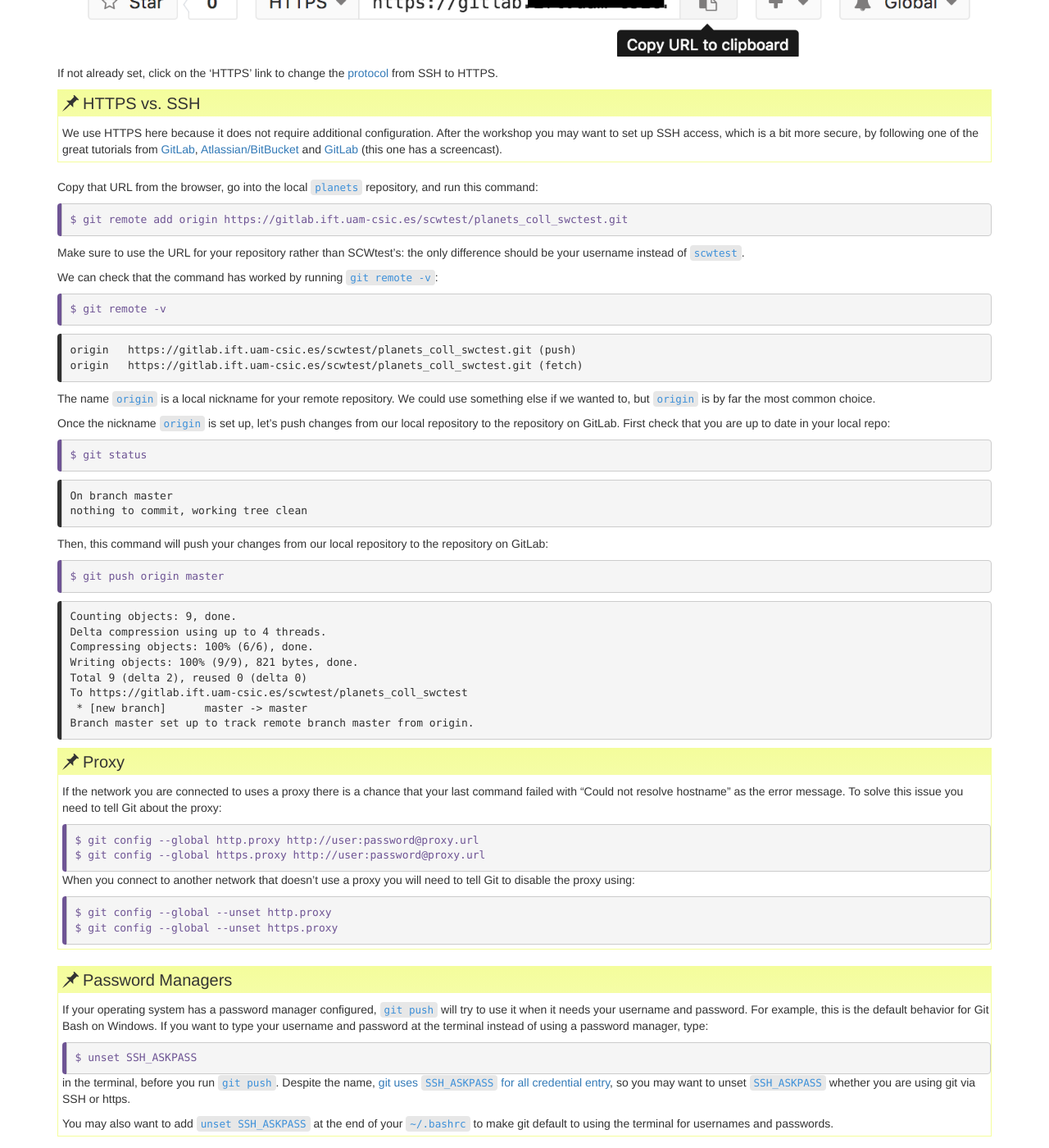
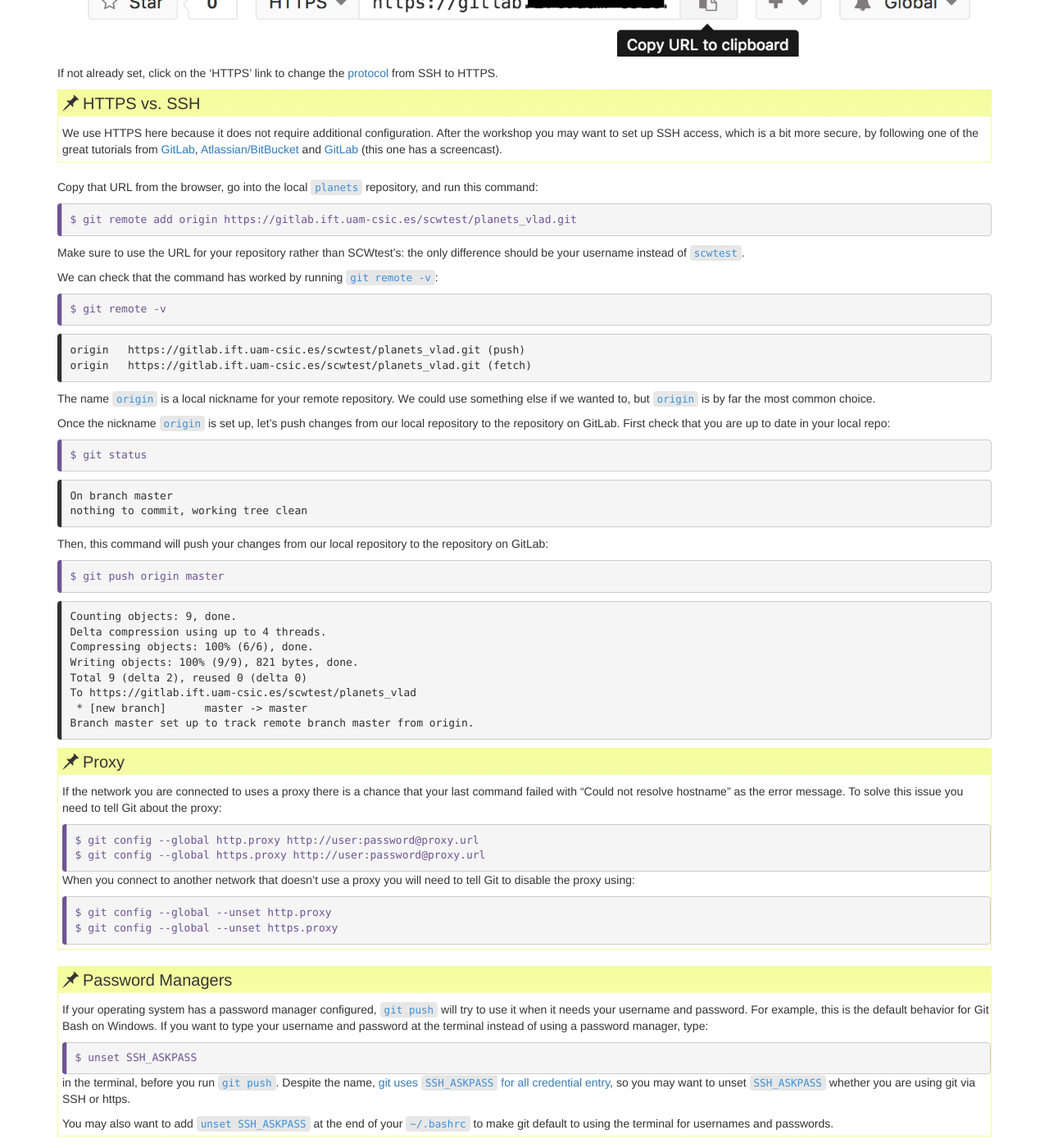
Before and after one commit to adgdt/git-novice-gitlab, a Jekyll site: the page built from _episodes/07-github.md, in a window 1280 px wide and 1400 px high, scrolled down 3653 px. Shown: the whole window at 82% size. Built offline with Jekyll 4.4.1, drawn with Linux system fonts in a browser that asks for light colours; some of the changed text lies outside the part shown.

Commit message:
Change user scwtest to vlad to keep coherence with the git-terminal part of the lesson

```diff
--- a/_episodes/07-github.md
+++ b/_episodes/07-github.md
@@ -27,13 +27,13 @@ and cons of this in the final section of this lesson.
 
 Let's start by sharing the changes we've made to our current project with the
 world.  Log in to GitLab, then click on the icon in the top right corner to
-create a new repository called `planets_coll_swctest`. The coll stands for collaboration
+create a new repository called `planets_vlad`. The coll stands for collaboration
 and we chose it this way to emphasize the difference with our local `planets` folder. The convenience of
 it will be apparent very soon. Meanwhile let's create the repo:
 
 ![Creating a Repository on GitLab (Step 1)](../fig/gitlab-create-repo-01.png)
 
-Name your repository `planets_coll_swctest` and then click `New project`:
+Name your repository `planets_vlad` and then click `New project`:
 
 ![Creating a Repository on GitLab (Step 2)](../fig/gitlab-create-repo-02.png)
 
@@ -47,8 +47,8 @@ information on how to configure your local repository:
 This effectively does the following on GitLab's servers:
 
 ~~~
-$ mkdir planets_coll_swctest
-$ cd planets_coll_swctest
+$ mkdir planets_vlad
+$ cd planets_vlad
 $ git init
 ~~~
 {: .bash}
@@ -84,7 +84,7 @@ Copy that URL from the browser, go into the local `planets` repository, and run
 this command:
 
 ~~~
-$ git remote add origin https://gitlab.ift.uam-csic.es/scwtest/planets_coll_swctest.git
+$ git remote add origin https://gitlab.ift.uam-csic.es/scwtest/planets_vlad.git
 ~~~
 {: .bash}
 
@@ -99,8 +99,8 @@ $ git remote -v
 {: .bash}
 
 ~~~
-origin   https://gitlab.ift.uam-csic.es/scwtest/planets_coll_swctest.git (push)
-origin   https://gitlab.ift.uam-csic.es/scwtest/planets_coll_swctest.git (fetch)
+origin   https://gitlab.ift.uam-csic.es/scwtest/planets_vlad.git (push)
+origin   https://gitlab.ift.uam-csic.es/scwtest/planets_vlad.git (fetch)
 ~~~
 {: .output}
 
@@ -133,7 +133,7 @@ Delta compression using up to 4 threads.
 Compressing objects: 100% (6/6), done.
 Writing objects: 100% (9/9), 821 bytes, done.
 Total 9 (delta 2), reused 0 (delta 0)
-To https://gitlab.ift.uam-csic.es/scwtest/planets_coll_swctest
+To https://gitlab.ift.uam-csic.es/scwtest/planets_vlad
  * [new branch]      master -> master
 Branch master set up to track remote branch master from origin.
 ~~~
@@ -205,7 +205,7 @@ $ git pull origin master
 {: .bash}
 
 ~~~
-From https://gitlab.ift.uam-csic.es/scwtest/planets_coll_swctest
+From https://gitlab.ift.uam-csic.es/scwtest/planets_vlad
  * branch            master     -> FETCH_HEAD
 Already up-to-date.
 ~~~
@@ -217,7 +217,7 @@ GitLab, though, this command would download them to our local repository.
 
 > ## GitLab GUI
 >
-> Browse to your `planets_coll_swctest` repository on GitLab.
+> Browse to your `planets_vlad` repository on GitLab.
 > In the home or Details tab, find and click on the text that say "Commits(XX)" (where "XX" is some number).
 > Hover over, and click on, the three buttons to the right of each commit.
 > What information can you gather/explore from these buttons?
```
